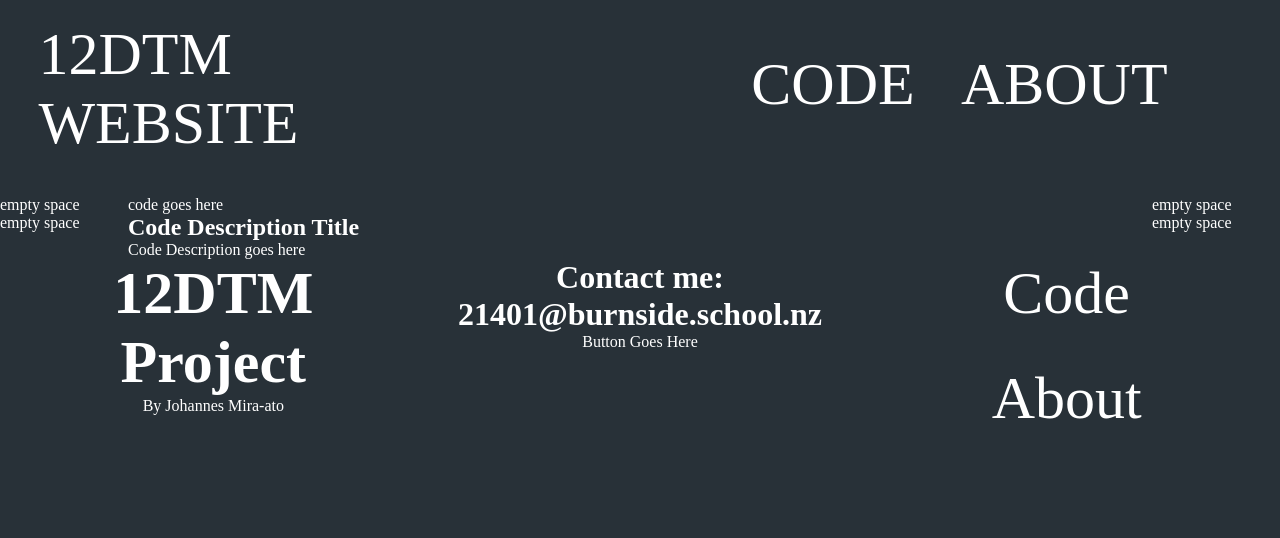
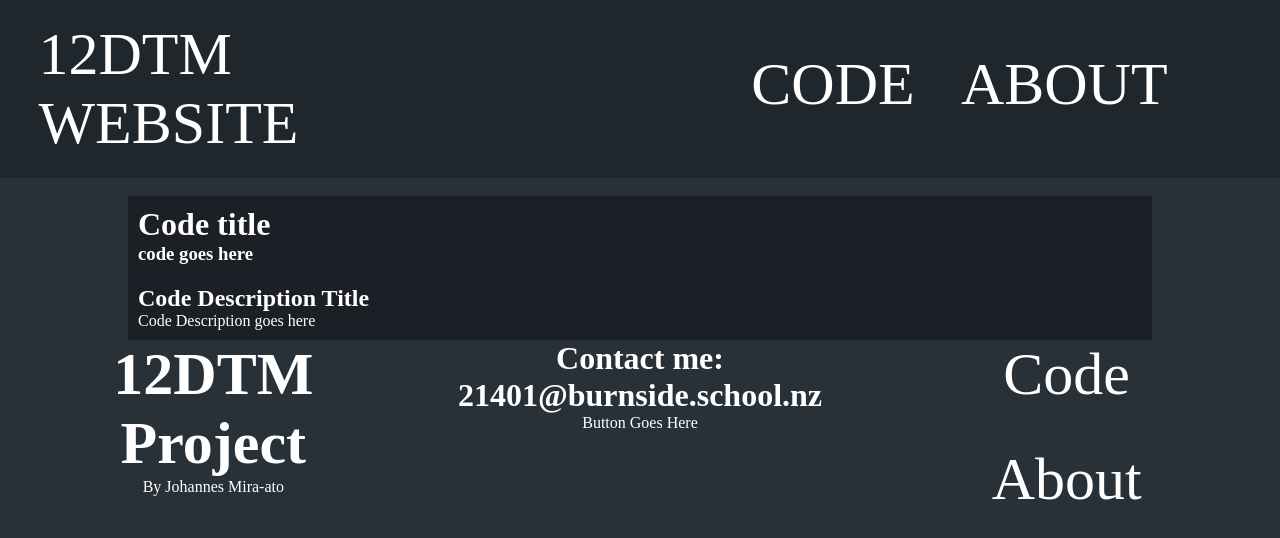
Before and after one commit to JohannesMira-ato/12DTM-Website, a plain HTML site: page templates/code.html in a window 1280 px wide. Drawn offline with Linux system fonts and the light colour scheme.

Commit message:
Setup codepage to add code

```diff
--- a/static/css/style.css
+++ b/static/css/style.css
@@ -1,14 +1,16 @@
 /* Resets all default margins */
 * {
     margin: 0%;
+}
+/* Styling for header */
+body{
     background-color: #283138;
 }
-/* Styling for header */
 .header{
     display: grid;
     /* grid-template-columns: .5fr 1fr 1fr 1fr 1fr 3fr; */
     grid-template-columns: .2fr 1fr 4.9fr 1fr .5fr 1fr 1fr;
-    background-color: #283138;
+    background-color: #1f272d;
     font-size: 60px;
     position: relative;
     color: white;
@@ -31,18 +33,30 @@ a{
 .hero.trail{
     background-color: blueviolet;
 }
-/* Styling for the code being displayed */
+/* Styling for the code display grid*/
 .code-display{
     display: grid;
     grid-template-columns: 1fr 8fr 1fr;
-    background-color: #1D1F27;
+    /* background-color: #1D1F27; */
     color: white;
 }
-/* Styling for the code description */
+/* Styling for code display text */
+.code-display-text{
+    background-color: #1D1F27;
+    padding: 10px;
+}
+
+/* Styling for code description */
+.code-description-text{
+    background-color: #1D1F27;
+    padding: 10px;
+}
+
+/* Styling for the code description grid*/
 .code-description{
     display: grid;
     grid-template-columns: 1fr 8fr 1fr;
-    background-color: #1D1F27;
+    /* background-color: #1D1F27; */
     color: white;
 }
 /* Styling for the footer */
--- a/templates/code.html
+++ b/templates/code.html
@@ -23,19 +23,22 @@
     <br>
     <!-- Code display goes here -->
     <div class = code-display>
-        <div>empty space</div>
-        <div>code goes here</div>
-        <div>empty space</div>
+        <div></div>
+        <div class="code-display-text">
+            <h1>Code title</h1>
+            <h3>code goes here</h3>
+            </div>
+        <div></div>
     </div>
     <!-- Code display ends here -->
     <!-- Code description section goes here -->
     <div class="code-description">
-        <div>empty space</div>
-        <div>
+        <div></div>
+        <div class="code-description-text">
             <h2>Code Description Title</h2>
             <p>Code Description goes here</p>
         </div>
-        <div>empty space</div>
+        <div></div>
     </div>
     <!-- Code description section ends here -->
     <!-- Footer starts here -->
```
